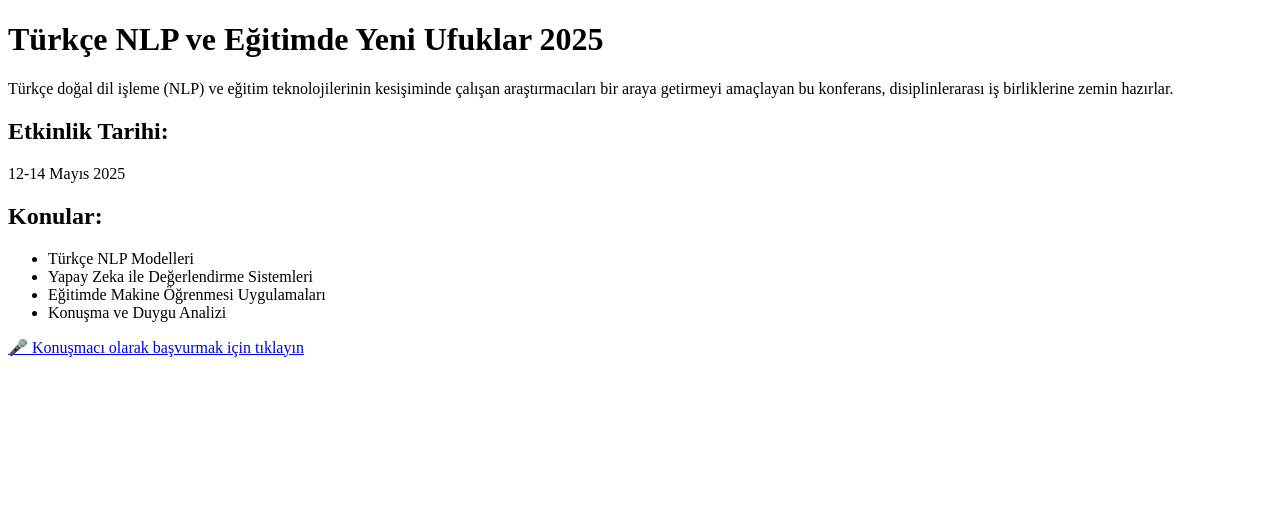
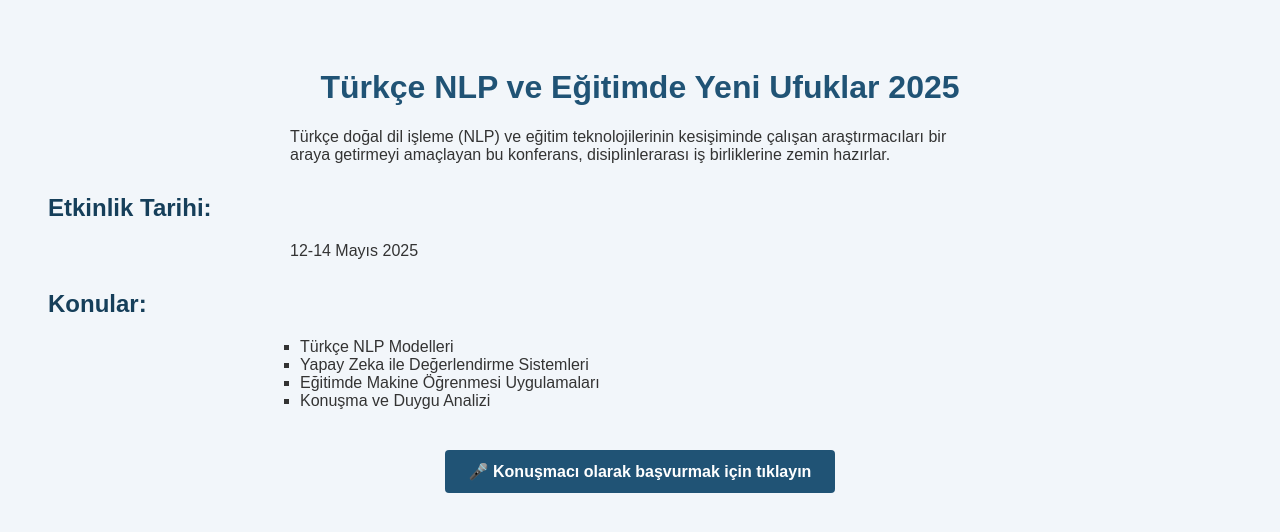
Before and after one commit to KadirYurekturk/nlp-edu-ai, a plain HTML site: page index.html in a window 1280 px wide. Drawn offline with Linux system fonts and the light colour scheme.

Commit message:
Enhance styling for index and thanks pages, including new button styles and improved layout

```diff
--- a/index.html
+++ b/index.html
@@ -3,6 +3,50 @@
 <head>
   <meta charset="UTF-8">
   <title>Türkçe NLP ve Eğitim Teknolojileri Konferansı</title>
+  <style>
+    body {
+      font-family: Arial, sans-serif;
+      background-color: #f2f6fa;
+      padding: 40px;
+      color: #333;
+    }
+
+    h1 {
+      color: #205375;
+      text-align: center;
+    }
+
+    h2 {
+      color: #163f5a;
+      margin-top: 30px;
+    }
+
+    ul {
+      list-style: square;
+      padding-left: 20px;
+    }
+
+    p, ul {
+      max-width: 700px;
+      margin: auto;
+    }
+
+    .link-button {
+      display: block;
+      width: fit-content;
+      margin: 40px auto;
+      padding: 12px 24px;
+      background-color: #205375;
+      color: white;
+      text-decoration: none;
+      border-radius: 4px;
+      font-weight: bold;
+    }
+
+    .link-button:hover {
+      background-color: #163f5a;
+    }
+  </style>
 </head>
 <body>
   <h1>Türkçe NLP ve Eğitimde Yeni Ufuklar 2025</h1>
@@ -22,6 +66,6 @@
     <li>Konuşma ve Duygu Analizi</li>
   </ul>
 
-  <p><a href="register.html">🎤 Konuşmacı olarak başvurmak için tıklayın</a></p>
+  <a class="link-button" href="register.html">🎤 Konuşmacı olarak başvurmak için tıklayın</a>
 </body>
 </html>
```
Also changed, not shown: thanks.html (+37 -2 lines).
